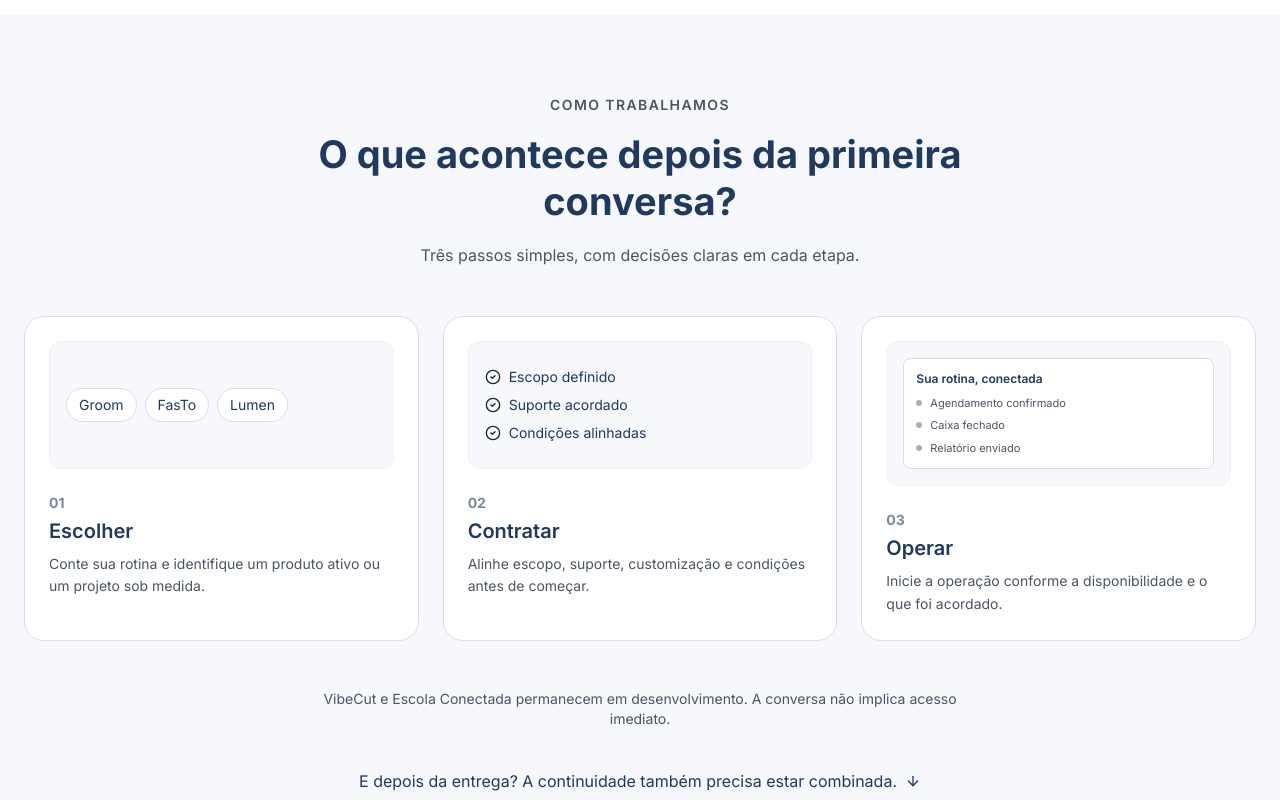
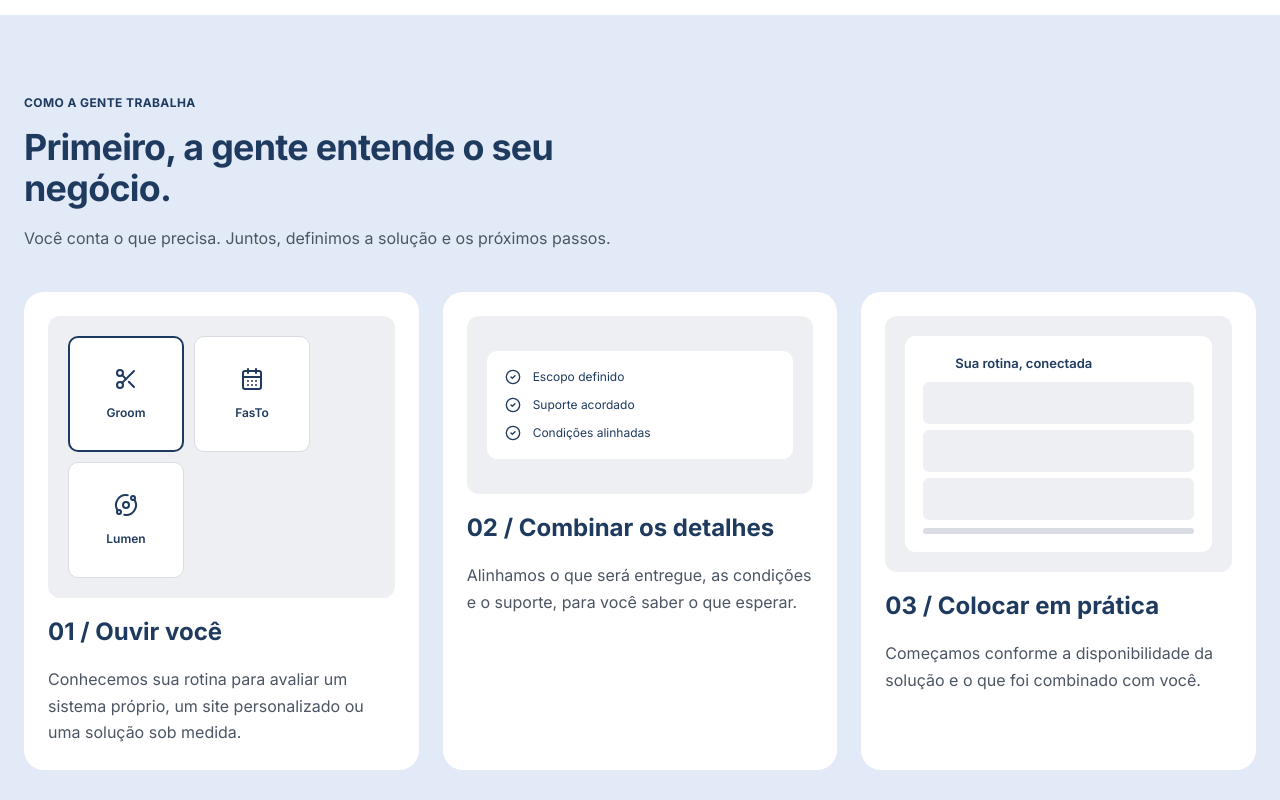
Before and after one commit to TechMinds-Group/Institucional_Landing_Page, a React (Vite) app: page / in a window 1280 px wide. Shown: the part 2640-3440 px from the top of the page. Built offline with nearby package versions, Linux system fonts and the light colour scheme.

Commit message:
feat(RN-021-1): secao Como funciona fiel ao frame #111:13082 atualizado - copy nova (eyebrow/ titulo/support/etapas 01 Ouvir voce - 02 Combinar os detalhes - 03 Colocar em pratica), intro a esquerda, chips com icone e chip selecionado; nota e gancho removidos; bg #E3EAF7; i18n x3

```diff
--- a/src/app/components/HowItWorksB.tsx
+++ b/src/app/components/HowItWorksB.tsx
@@ -1,130 +1,132 @@
-import { CircleCheck } from "lucide-react";
+import { CircleCheck, CalendarDays, Orbit, Scissors } from "lucide-react";
 import { useI18n } from "../i18n/I18nContext";
-import { SectionHook } from "./SectionHook";
 import { SECTION_IDS } from "../constants/anchors";
 
 /**
- * Seção "Como funciona" do design B (RN-021-1): três etapas ilustradas em
- * cartões brancos raio 20px — 01 Escolher (chips de opções do catálogo) →
- * 02 Contratar (itens com check) → 03 Operar (painel "rotina conectada") —
- * seguidas da nota de expectativa (VibeCut e Escola Conectada em
- * desenvolvimento) e do gancho para a próxima seção (RN-022). Entrada com
- * .motion-safe (styles/motion.css — sem animação com prefers-reduced-motion).
+ * Seção "Como funciona" — frame #111:13082 (atualizado 13/10):
+ * intro alinhada à esquerda (eyebrow + H2 + support), 3 cartões de etapa
+ * com ilustrações HTML/CSS e heading combinado "01 / Ouvir você" —
+ * nota de expectativa e gancho REMOVIDOS no frame (13/10).
+ * Entrada com .motion-safe (styles/motion.css — sem animação com
+ * prefers-reduced-motion).
  */
+
+/** Ícones das chips de escolha — ordem do frame (#111:13090–99): scissors · calendar-days · orbit */
+const CHIP_ICONS = [Scissors, CalendarDays, Orbit];
+
 export function HowItWorksB() {
   const { t } = useI18n();
 
   return (
-    <section id={SECTION_IDS.comoFunciona} className="bg-[#F7F8FC]">
+    <section id={SECTION_IDS.comoFunciona} className="bg-[#E3EAF7]">
       <div className="max-w-7xl mx-auto px-6 py-16 md:py-20">
-        <div className="motion-safe max-w-2xl mx-auto text-center mb-12">
-          <p className="text-sm font-semibold uppercase tracking-widest text-[#4B5563] mb-4">
+        {/* Introdução — alinhada à esquerda conforme frame */}
+        <div className="motion-safe flex flex-col gap-4 mb-10">
+          <p className="text-xs font-bold uppercase tracking-[0.0333em] text-[#1F3A5F]">
             {t.howItWorksB.eyebrow}
           </p>
           <h2
-            className="font-bold text-[#1F3A5F] leading-tight mb-4"
-            style={{ fontSize: "clamp(26px, 3vw, 38px)" }}
+            className="font-bold text-[#1F3A5F] leading-[1.15] tracking-[-0.02em] max-w-2xl"
+            style={{ fontSize: "clamp(28px, 2.8vw, 40px)" }}
           >
             {t.howItWorksB.title}
           </h2>
-          <p className="text-[#4B5563] leading-relaxed">
+          <p className="text-[#4B5563] leading-[1.65] max-w-2xl">
             {t.howItWorksB.support}
           </p>
         </div>
 
-        <div className="grid grid-cols-1 md:grid-cols-3 gap-6 mb-12">
+        {/* Escolher → contratar → operar */}
+        <div className="grid grid-cols-1 md:grid-cols-3 gap-6">
           {t.howItWorksB.steps.map((step, i) => (
             <article
               key={step.number}
               data-testid="step-card"
-              className={`motion-safe motion-safe-delay-${i + 1} bg-white border border-[#D9DDE3] rounded-[20px] p-6 flex flex-col`}
+              className={`motion-safe motion-safe-delay-${i + 1} bg-white rounded-[20px] p-6 flex flex-col gap-5`}
             >
-              {/* Ilustração HTML/CSS da etapa (postura ADR-009 — sem assets) */}
-              <div className="rounded-xl bg-[#F7F8FC] border border-[#EEF1F6] p-4 min-h-[128px] flex flex-col justify-center mb-6">
+              {/* Ilustração da etapa (HTML/CSS — postura ADR-009, sem assets) */}
+              <div className="rounded-xl bg-[rgba(31,58,95,0.08)] p-5 min-h-[178px] flex flex-col justify-center">
                 {i === 0 && (
                   <div
                     data-testid="step-illustration-chips"
-                    className="flex flex-wrap gap-2"
+                    className="flex flex-wrap gap-2.5"
                   >
-                    {t.howItWorksB.stepChips.map((chip) => (
+                    {t.howItWorksB.stepChips.map((chip, ci) => {
+                      const ChipIcon = CHIP_ICONS[ci] ?? Scissors;
+                      return (
                         <span
                           key={chip}
-                        className="px-3 py-1.5 rounded-full bg-white border border-[#D9DDE3] text-sm font-medium text-[#1F3A5F]"
+                          className={`w-[116px] h-auto min-h-[116px] rounded-[10px] flex flex-col items-center justify-center gap-3.5 py-3 bg-white ${
+                            ci === 0
+                              ? "border-2 border-[#1F3A5F]"
+                              : "border border-[#D9DDE3]"
+                          }`}
                         >
+                          <ChipIcon className="w-6 h-6 text-[#1F3A5F]" aria-hidden="true" />
+                          <span className="px-2 text-xs font-semibold text-[#1F3A5F] text-center">
                             {chip}
                           </span>
-                    ))}
+                        </span>
+                      );
+                    })}
                   </div>
                 )}
                 {i === 1 && (
-                  <ul
+                  <div
                     data-testid="step-illustration-checklist"
-                    className="space-y-2"
+                    className="bg-white rounded-[10px] p-[18px] space-y-3"
                   >
                     {t.howItWorksB.stepChecklist.map((item) => (
-                      <li
+                      <p
                         key={item}
-                        className="flex items-center gap-2 text-sm text-[#1F3A5F]"
+                        className="flex items-center gap-3 text-xs text-[#1F3A5F]"
                       >
                         <CircleCheck
-                          className="w-4 h-4 shrink-0 text-[#132D24]"
+                          className="w-4 h-4 shrink-0 text-[#1F3A5F]"
                           aria-hidden="true"
                         />
                         {item}
-                      </li>
+                      </p>
                     ))}
-                  </ul>
+                  </div>
                 )}
                 {i === 2 && (
                   <div
                     data-testid="step-illustration-panel"
-                    className="bg-white border border-[#D9DDE3] rounded-lg p-3"
+                    className="bg-white rounded-[10px] p-[18px]"
                   >
-                    <p className="text-xs font-semibold text-[#1F3A5F] mb-2">
+                    <p className="flex items-center gap-3 text-[13px] font-semibold text-[#1F3A5F] mb-2">
+                      <span
+                        className="inline-block size-5 shrink-0 rounded bg-[#1F3A5F]-/10"
+                        aria-hidden="true"
+                      />
                       {t.howItWorksB.stepPanelTitle}
                     </p>
                     <div className="space-y-1.5">
                       {t.howItWorksB.stepPanelRows.map((row) => (
-                        <div
+                        <span
                           key={row}
-                          className="flex items-center gap-2 text-[11px] text-[#4B5563]"
-                        >
-                          <span
-                            className="size-1.5 rounded-full bg-[#1F3A5F]/40 shrink-0"
+                          className="block h-[42px] rounded-md bg-[rgba(31,58,95,0.08)]"
                           aria-hidden="true"
                         />
-                          {row}
-                        </div>
                       ))}
                     </div>
+                    <div
+                      className="mt-2 h-1.5 rounded bg-[#D9DDE3]"
+                      aria-hidden="true"
+                    />
                   </div>
                 )}
               </div>
 
-              <p className="text-sm font-bold text-[#1F3A5F]/60 mb-1">
-                {step.number}
-              </p>
-              <h3 className="font-semibold text-[#1F3A5F] text-xl mb-2">
-                {step.title}
+              {/* Título combinado da etapa — "01 / Ouvir você" (frame 13/10) */}
+              <h3 className="text-2xl font-bold text-[#1F3A5F] leading-[1.2]">
+                {step.number} / {step.title}
               </h3>
-              <p className="text-[#4B5563] leading-relaxed text-sm">
-                {step.description}
-              </p>
+              <p className="text-[#4B5563] leading-[1.65]">{step.description}</p>
             </article>
           ))}
         </div>
-
-        <p
-          data-testid="how-it-works-note"
-          className="motion-safe text-sm text-[#4B5563] text-center max-w-2xl mx-auto mb-10"
-        >
-          {t.howItWorksB.note}
-        </p>
-
-        <SectionHook
-          text={t.howItWorksB.hook}
-          targetId={SECTION_IDS.empresa}
-        />
       </div>
     </section>
   );
--- a/src/app/i18n/translations.ts
+++ b/src/app/i18n/translations.ts
@@ -544,32 +544,30 @@ export const translations: Record<Language, Translations> = {
       hook: 'Produto ou sob medida: veja como saímos da escolha para a operação.'
     },
     howItWorksB: {
-      eyebrow: 'Como trabalhamos',
-      title: 'O que acontece depois da primeira conversa?',
-      support: 'Três passos simples, com decisões claras em cada etapa.',
+      eyebrow: 'Como a gente trabalha',
+      title: 'Primeiro, a gente entende o seu negócio.',
+      support: 'Você conta o que precisa. Juntos, definimos a solução e os próximos passos.',
       steps: [
         {
           number: '01',
-          title: 'Escolher',
-          description: 'Conte sua rotina e identifique um produto ativo ou um projeto sob medida.'
+          title: 'Ouvir você',
+          description: 'Conhecemos sua rotina para avaliar um sistema próprio, um site personalizado ou uma solução sob medida.'
         },
         {
           number: '02',
-          title: 'Contratar',
-          description: 'Alinhe escopo, suporte, customização e condições antes de começar.'
+          title: 'Combinar os detalhes',
+          description: 'Alinhamos o que será entregue, as condições e o suporte, para você saber o que esperar.'
         },
         {
           number: '03',
-          title: 'Operar',
-          description: 'Inicie a operação conforme a disponibilidade e o que foi acordado.'
+          title: 'Colocar em prática',
+          description: 'Começamos conforme a disponibilidade da solução e o que foi combinado com você.'
         }
       ],
       stepChips: ['Groom', 'FasTo', 'Lumen'],
       stepChecklist: ['Escopo definido', 'Suporte acordado', 'Condições alinhadas'],
       stepPanelTitle: 'Sua rotina, conectada',
-      stepPanelRows: ['Agendamento confirmado', 'Caixa fechado', 'Relatório enviado'],
-      note: 'VibeCut e Escola Conectada permanecem em desenvolvimento. A conversa não implica acesso imediato.',
-      hook: 'E depois da entrega? A continuidade também precisa estar combinada.'
+      stepPanelRows: ['Agendamento confirmado', 'Caixa fechado', 'Relatório enviado']
     },
     pillarsB: {
       eyebrow: 'Continuidade com clareza',
@@ -1411,32 +1409,30 @@ export const translations: Record<Language, Translations> = {
       hook: 'Product or custom-built: see how we go from choosing to operating.'
     },
     howItWorksB: {
-      eyebrow: 'How we work',
-      title: 'What happens after the first conversation?',
-      support: 'Three simple steps, with clear decisions at each stage.',
+      eyebrow: 'The way we work',
+      title: 'First, we get to know your business.',
+      support: 'You tell us what you need. Together, we define the solution and the next steps.',
       steps: [
         {
           number: '01',
-          title: 'Choose',
-          description: 'Tell us about your routine and identify an active product or a custom project.'
+          title: 'We listen to you',
+          description: 'We get to know your routine to evaluate a bespoke system, a custom website, or a tailored solution.'
         },
         {
           number: '02',
-          title: 'Hire',
-          description: 'Align scope, support, customization and conditions before starting.'
+          title: 'We align the details',
+          description: 'We align what will be delivered, the conditions and the support, so you know what to expect.'
         },
         {
           number: '03',
-          title: 'Operate',
-          description: 'Start the operation according to availability and what was agreed.'
+          title: 'We put it to work',
+          description: 'We start according to the solution availability and what was agreed with you.'
         }
       ],
       stepChips: ['Groom', 'FasTo', 'Lumen'],
       stepChecklist: ['Scope defined', 'Support agreed', 'Conditions aligned'],
       stepPanelTitle: 'Your routine, connected',
-      stepPanelRows: ['Booking confirmed', 'Cash closed', 'Report sent'],
-      note: 'VibeCut and Escola Conectada remain in development. The conversation does not imply immediate access.',
-      hook: 'And after delivery? Continuity also needs to be agreed.'
+      stepPanelRows: ['Booking confirmed', 'Cash closed', 'Report sent']
     },
     pillarsB: {
       eyebrow: 'Continuity with clarity',
@@ -2279,32 +2275,30 @@ export const translations: Record<Language, Translations> = {
       hook: 'Producto o a medida: vea cómo pasamos de la elección a la operación.'
     },
     howItWorksB: {
-      eyebrow: 'Cómo trabajamos',
-      title: '¿Qué sucede después de la primera conversación?',
-      support: 'Tres pasos simples, con decisiones claras en cada etapa.',
+      eyebrow: 'Así trabajamos',
+      title: 'Primero, entendemos tu negocio.',
+      support: 'Tú cuentas lo que necesitas. Juntos definimos la solución y los próximos pasos.',
       steps: [
         {
           number: '01',
-          title: 'Elegir',
-          description: 'Cuéntanos tu rutina e identifica un producto activo o un proyecto a medida.'
+          title: 'Te escuchamos',
+          description: 'Conocemos tu rutina para evaluar un sistema propio, un sitio personalizado o una solución a medida.'
         },
         {
           number: '02',
-          title: 'Contratar',
-          description: 'Alinea alcance, soporte, personalización y condiciones antes de empezar.'
+          title: 'Combinamos los detalles',
+          description: 'Alineamos lo que se entregará, las condiciones y el soporte, para que sepas qué esperar.'
         },
         {
           number: '03',
-          title: 'Operar',
-          description: 'Inicia la operación conforme la disponibilidad y lo acordado.'
+          title: 'Ponerlo en práctica',
+          description: 'Comenzamos según la disponibilidad de la solución y lo que se combinó contigo.'
         }
       ],
       stepChips: ['Groom', 'FasTo', 'Lumen'],
       stepChecklist: ['Alcance definido', 'Soporte acordado', 'Condiciones alineadas'],
       stepPanelTitle: 'Tu rutina, conectada',
-      stepPanelRows: ['Reserva confirmada', 'Caja cerrada', 'Informe enviado'],
-      note: 'VibeCut y Escola Conectada permanecen en desarrollo. La conversación no implica acceso inmediato.',
-      hook: '¿Y después de la entrega? La continuidad también necesita estar acordada.'
+      stepPanelRows: ['Reserva confirmada', 'Caja cerrada', 'Informe enviado']
     },
     pillarsB: {
       eyebrow: 'Continuidad con claridad',
```
Also changed, not shown: 2 other files (tests, documents, lock files or other folders). Lines whose indentation alone changed are shown as unchanged.
